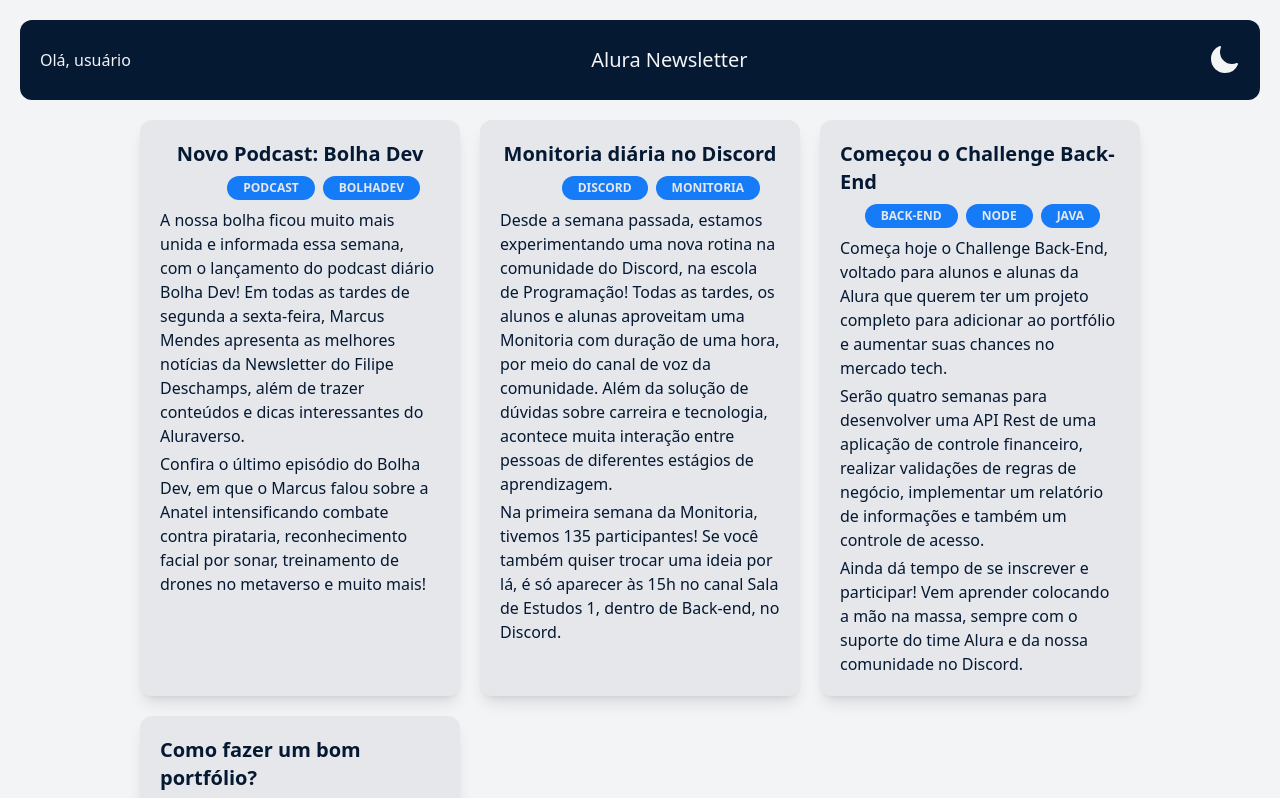
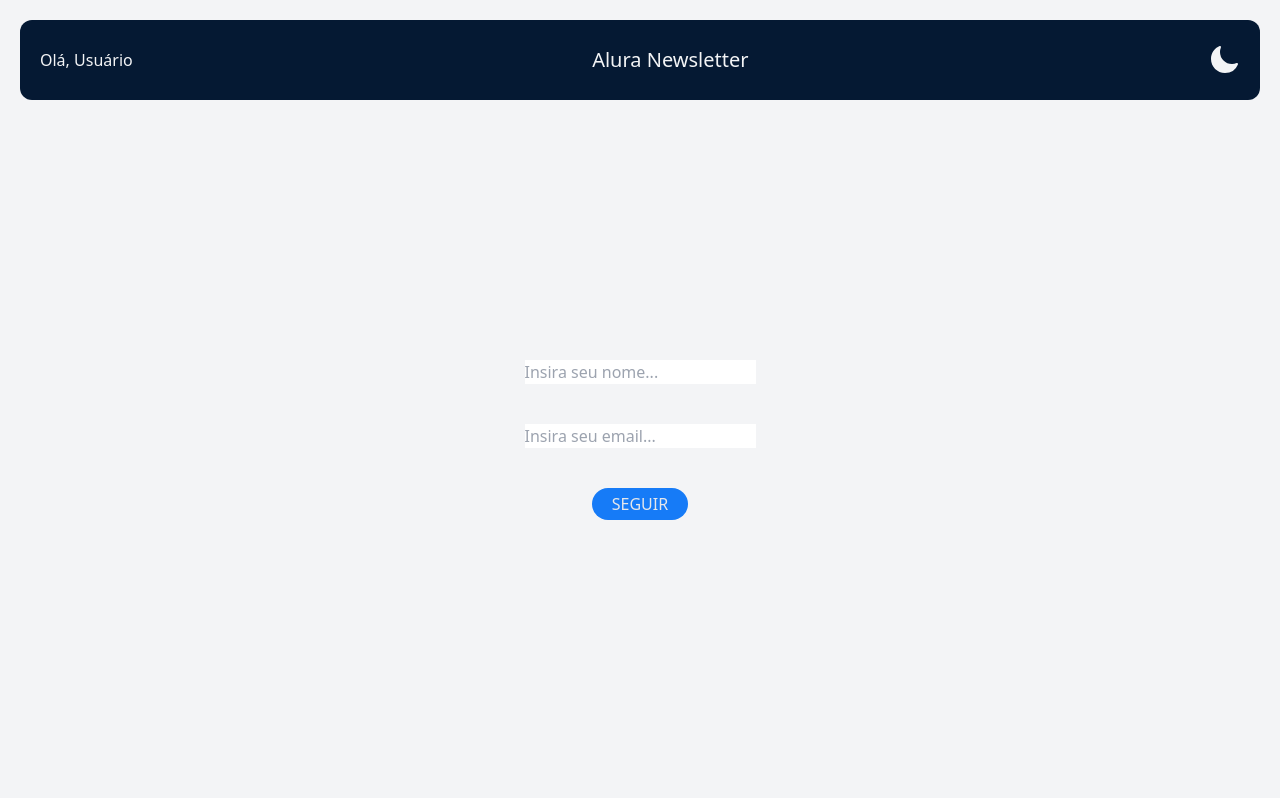
Before and after one commit to dinozindev/alura-newsletter-tailwind, a React (Vite) app: page / in a window 1280 px wide. Shown: the top 798 px of the page. Built offline with nearby package versions, Linux system fonts and the light colour scheme.

Commit message:
iniciando aula 4. Adicionando formulario de cadastro

```diff
--- a/src/App.jsx
+++ b/src/App.jsx
@@ -1,12 +1,17 @@
+import { useState } from "react";
 import ArticleList from "./components/ArticleList/ArticleList";
 import Header from "./components/Header/Header"
+import Form from "./components/Form/Form";
 
 const App = () => {
+  const [user, setUser] = useState('');
+  const isLogged = Boolean(user);
   return (
-    <>
-      <Header />
-      <ArticleList />
-    </>
+    <div className="h-screen">
+      <Header user={user} />
+      {isLogged && <ArticleList />}
+      {isLogged || <Form onSubmit={setUser} />}
+    </div>
   )
 }
 
--- /dev/null
+++ b/src/components/Form/Form.jsx
@@ -0,0 +1,16 @@
+const Form = ({onSubmit}) => {
+    const safeSubmit = e => {
+        e.preventDefault();
+        e.stopPropagation();
+        const name = e.target[0].value;
+        const email = e.target[1].value;
+        onSubmit({name, email})
+    }
+    return <form onSubmit={safeSubmit} className="flex flex-col items-center justify-center h-full gap-10 -mt-20">
+        <input type="text" placeholder="Insira seu nome..."/>
+        <input type="text" placeholder="Insira seu email..."/>
+        <button type="submit" className="py-1 px-5 bg-alura-100 dark:bg-dark-200 rounded-full text-gray-200 uppercase">Seguir</button>
+    </form>
+}
+
+export default Form;
--- a/src/components/Header/Header.jsx
+++ b/src/components/Header/Header.jsx
@@ -1,8 +1,8 @@
 import ToggleTheme from "../ToggleTheme/ToggleTheme"
 
-const Header = () => {
+const Header = ({user}) => {
     return <div className="flex h-20 bg-alura-200 dark:bg-dark-200 justify-between items-center px-5 sm:rounded-xl sm:m-5">
-        <span className="text-gray-100">Olá, usuário</span>
+        <span className="text-gray-100">Olá, {user?.name || "Usuário"}</span>
         <h1 className="text-gray-100 text-xl">Alura Newsletter</h1>
         <ToggleTheme />
     </div>
```
